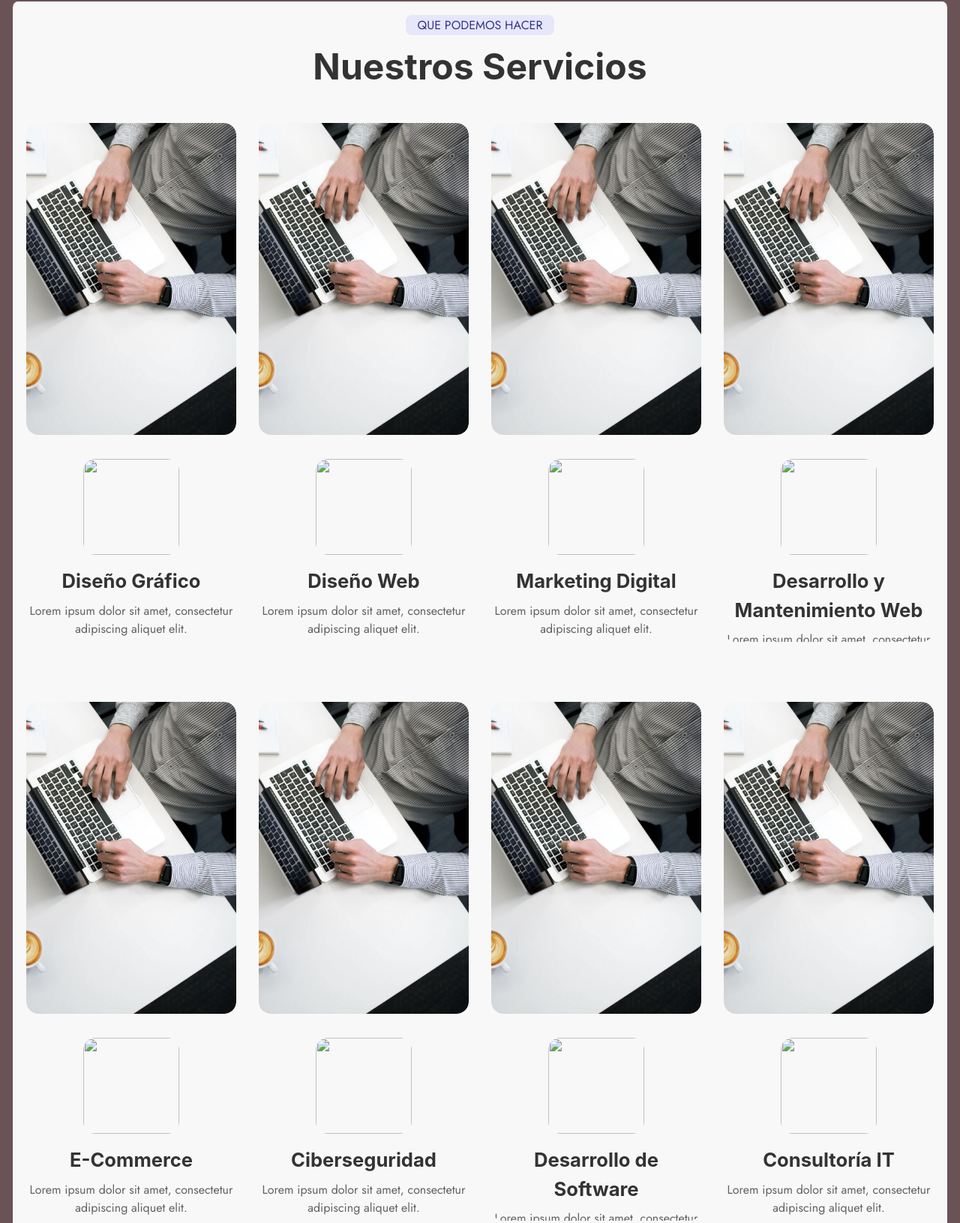
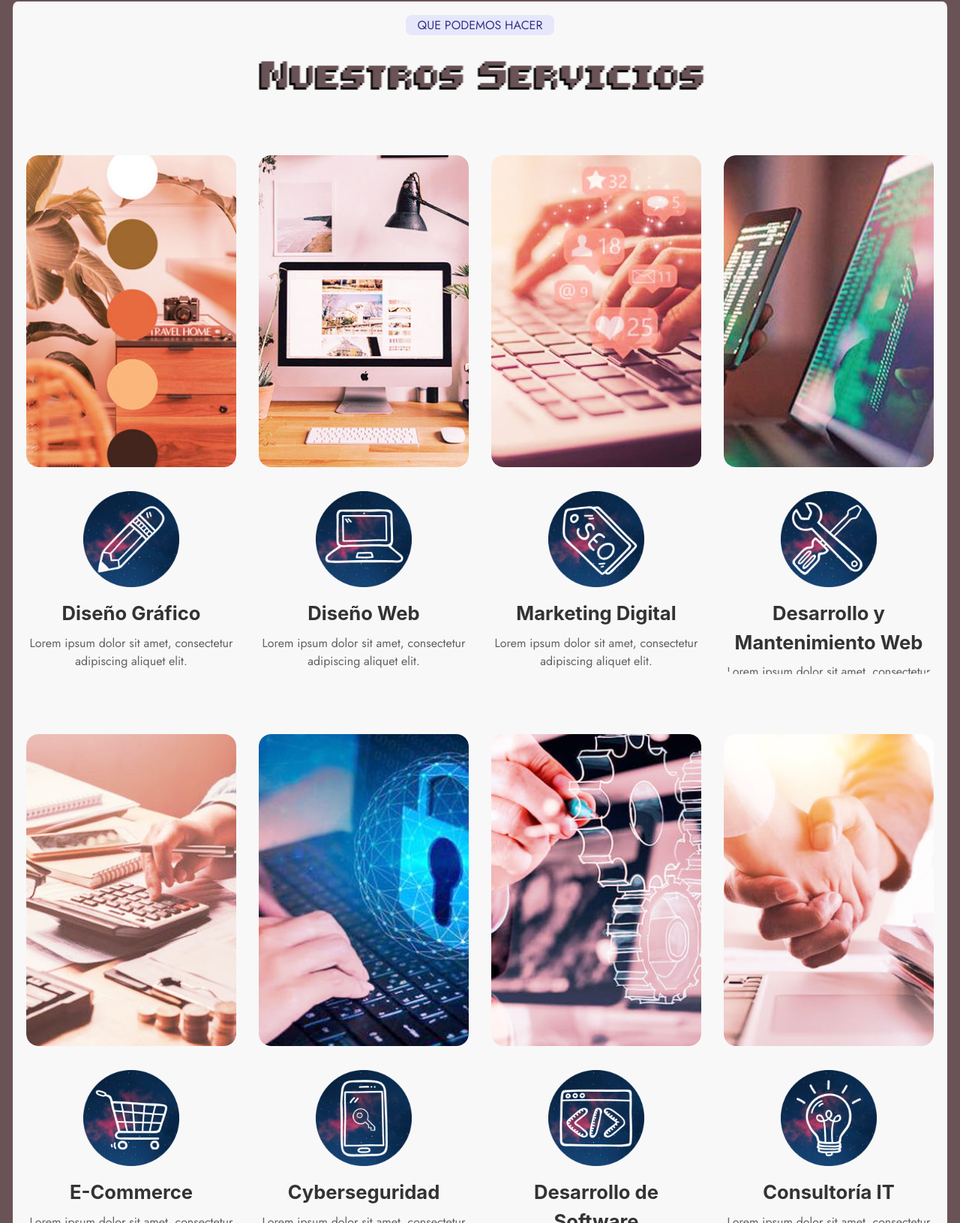
Before and after one commit to nicolaszajic/heavendiseit, a plain HTML site: page index.html in a window 1280 px wide. Shown: the part 936-2567 px from the top of the page at 75% size. Drawn offline with Linux system fonts and the light colour scheme; files whose address does not match are found by name; a web font is replaced by a local one.

Commit message:
nuestros servicios fix

```diff
--- a/assets/mobirise/css/mbr-additional.css
+++ b/assets/mobirise/css/mbr-additional.css
@@ -1,4 +1,4 @@
-@import url(https://fonts.googleapis.com/css?family=MuseoModerno:100,200,300,400,500,600,700,800,900&amp;display=swap);
+    @import url(https://fonts.googleapis.com/css?family=MuseoModerno:100,200,300,400,500,600,700,800,900&amp;display=swap);
 @import url(https://fonts.googleapis.com/css?family=Jost:100,200,300,400,500,600,700,800,900,100i,200i,300i,400i,500i,600i,700i,800i,900i&amp;display=swap);
 body {
     font-family: 8-bit-hud, Jost;
@@ -3382,3 +3382,19 @@ a {
 #image-svg {
     height: 84%;
 }
+
+.section-services {
+    height: 10vh!important;
+}
+
+@media (min-width: 767px) {
+    .section-services {
+        width: 70%;
+        display: initial;
+    }
+}
+
+@media (min-width: 991px) {
+    .section-services {
+        width: 50%;
+    }
--- a/index.html
+++ b/index.html
@@ -154,7 +154,12 @@
                         <div class="align-wrapper align-center">
                             <h5 class="main-sub-title mbr-fonts-style mb-3 display-4">QUE PODEMOS HACER</h5>
                         </div>
-                        <h4 class="mbr-section-title mbr-fonts-style align-center mb-4 display-2"><strong>Nuestros Servicios</strong></h4>
+                        <h4 class="mbr-section-title mbr-fonts-style align-center mb-4 display-2">
+                            <!--<strong>Nuestros Servicios</strong>-->
+
+                            <img class="section-services" src="assets/images/Nuestros Servicios.png" alt="">
+
+                        </h4>
 
                     </div>
 
@@ -162,7 +167,7 @@
                         <div class="card">
                             <div class="card-wrapper">
                                 <div class="img-wrapper">
-                                    <img src="assets/images/01.jpg" alt="Mobirise">
+                                    <img src="assets/images/Servicios/1- Diseño Grafico.jpg" alt="Mobirise">
                                 </div>
                                 <div class="card-box align-center">
                                     <h4 class="card-title mbr-fonts-style align-center mb-2 display-7"><strong>Diseño Gráfico</strong></h4>
@@ -176,7 +181,7 @@
                                 <!--<span class="mbr-iconfont mobi-mbri-setting mobi-mbri"></span>-->
 
                                 <div class="icono-serv">
-                                    <img src="assets/images/Diseño Grafico.png" alt="">
+                                    <img src="assets/images/Nuevos/Diseño Grafico.png" alt="">
                                 </div>
 
                                 <div class="card">
@@ -191,7 +196,7 @@
                         <div class="card">
                             <div class="card-wrapper">
                                 <div class="img-wrapper">
-                                    <img src="assets/images/01.jpg" alt="Mobirise">
+                                    <img src="assets/images/Servicios/2- Diseño web.jpg" alt="Mobirise">
                                 </div>
                                 <div class="card-box align-center">
                                     <h4 class="card-title mbr-fonts-style align-center mb-2 display-7"><strong>Diseño Web</strong></h4>
@@ -202,7 +207,7 @@
                         <div class="features1 cid-s5z3G3tRUQ" id="features01-b">
                             <div class="card-wrapper">
                                 <div class="icono-serv">
-                                    <img src="assets/images/Diseño Web.png" alt="">
+                                    <img src="assets/images/Nuevos/Diseño Web.png" alt="">
                                 </div>
                                 <div class="card">
                                     <h4 class="card-title mbr-fonts-style mb-2 display-5"><strong>Diseño Web</strong></h4>
@@ -216,7 +221,7 @@
                         <div class="card">
                             <div class="card-wrapper">
                                 <div class="img-wrapper">
-                                    <img src="assets/images/01.jpg" alt="Mobirise">
+                                    <img src="assets/images/Servicios/3 - Marketing Digital.jpg" alt="Mobirise">
                                 </div>
                                 <div class="card-box align-center">
                                     <h4 class="card-title mbr-fonts-style align-center mb-2 display-7"><strong>Marketing Digital</strong></h4>
@@ -227,7 +232,7 @@
                         <div class="features1 cid-s5z3G3tRUQ" id="features01-b">
                             <div class="card-wrapper">
                                 <div class="icono-serv">
-                                    <img src="assets/images/Marketing Digital.png" alt="">
+                                    <img src="assets/images/Nuevos/marketing digital.png" alt="">
                                 </div>
                                 <div class="card">
                                     <h4 class="card-title mbr-fonts-style mb-2 display-5"><strong>Marketing Digital</strong></h4>
@@ -241,7 +246,7 @@
                         <div class="card">
                             <div class="card-wrapper">
                                 <div class="img-wrapper">
-                                    <img src="assets/images/01.jpg" alt="Mobirise">
+                                    <img src="assets/images/Servicios/4 - Desarrollo y mantenimiento web.jpg" alt="Mobirise">
                                 </div>
                                 <div class="card-box align-center">
                                     <h4 class="card-title mbr-fonts-style align-center mb-2 display-7"><strong>Desarrollo y Mantenimiento Web</strong></h4>
@@ -252,7 +257,7 @@
                         <div class="features1 cid-s5z3G3tRUQ" id="features01-b">
                             <div class="card-wrapper">
                                 <div class="icono-serv">
-                                    <img src="assets/images/Desarrollo y Mantenimiento WEB.png" alt="">
+                                    <img src="assets/images/Nuevos/mantenimiento y desarrollo web.png" alt="">
                                 </div>
                                 <div class="card">
                                     <h4 class="card-title mbr-fonts-style mb-2 display-5"><strong>Desarrollo y Mantenimiento Web</strong></h4>
@@ -266,7 +271,7 @@
                         <div class="card">
                             <div class="card-wrapper">
                                 <div class="img-wrapper">
-                                    <img src="assets/images/01.jpg" alt="Mobirise">
+                                    <img src="assets/images/Servicios/5 - Ecommerce.jpg" alt="Mobirise">
                                 </div>
                                 <div class="card-box align-center">
                                     <h4 class="card-title mbr-fonts-style align-center mb-2 display-7"><strong>E-Commerce</strong></h4>
@@ -277,7 +282,7 @@
                         <div class="features1 cid-s5z3G3tRUQ" id="features01-b">
                             <div class="card-wrapper">
                                 <div class="icono-serv">
-                                    <img src="assets/images/Ecommerce.png" alt="">
+                                    <img src="assets/images/Nuevos/Ecommerce.png" alt="">
                                 </div>
                                 <div class="card">
                                     <h4 class="card-title mbr-fonts-style mb-2 display-5"><strong>E-Commerce</strong></h4>
@@ -291,10 +296,10 @@
                         <div class="card">
                             <div class="card-wrapper">
                                 <div class="img-wrapper">
-                                    <img src="assets/images/01.jpg" alt="Mobirise">
+                                    <img src="assets/images/Servicios/6 - Cyberseguridad.jpg" alt="Mobirise">
                                 </div>
                                 <div class="card-box align-center">
-                                    <h4 class="card-title mbr-fonts-style align-center mb-2 display-7"><strong>Ciberseguridad</strong></h4>
+                                    <h4 class="card-title mbr-fonts-style align-center mb-2 display-7"><strong>Cyberseguridad</strong></h4>
                                     <p class="mbr-text mbr-semibold mbr-fonts-style mb-4 display-4">VER MÁS<br></p>
                                 </div>
                             </div>
@@ -302,10 +307,10 @@
                         <div class="features1 cid-s5z3G3tRUQ" id="features01-b">
                             <div class="card-wrapper">
                                 <div class="icono-serv">
-                                    <img src="assets/images/Cyberseguridad.png" alt="">
+                                    <img src="assets/images/Nuevos/Cyberseguridad.png" alt="">
                                 </div>
                                 <div class="card">
-                                    <h4 class="card-title mbr-fonts-style mb-2 display-5"><strong>Ciberseguridad</strong></h4>
+                                    <h4 class="card-title mbr-fonts-style mb-2 display-5"><strong>Cyberseguridad</strong></h4>
                                     <h5 class="card-text mbr-fonts-style display-4">Lorem ipsum dolor sit amet, consectetur adipiscing aliquet elit.
                                     </h5>
                                 </div>
@@ -316,7 +321,7 @@
                         <div class="card">
                             <div class="card-wrapper">
                                 <div class="img-wrapper">
-                                    <img src="assets/images/01.jpg" alt="Mobirise">
+                                    <img src="assets/images/Servicios/7 - Desarrollo software.jpg" alt="Mobirise">
                                 </div>
                                 <div class="card-box align-center">
                                     <h4 class="card-title mbr-fonts-style align-center mb-2 display-7"><strong>Desarrollo de Software</strong></h4>
@@ -327,7 +332,7 @@
                         <div class="features1 cid-s5z3G3tRUQ" id="features01-b">
                             <div class="card-wrapper">
                                 <div class="icono-serv">
-                                    <img src="assets/images/Desarrollo de Software.png" alt="">
+                                    <img src="assets/images/Nuevos/desarrollo de software.png" alt="">
                                 </div>
                                 <div class="card">
                                     <h4 class="card-title mbr-fonts-style mb-2 display-5"><strong>Desarrollo de Software</strong></h4>
@@ -341,7 +346,7 @@
                         <div class="card">
                             <div class="card-wrapper">
                                 <div class="img-wrapper">
-                                    <img src="assets/images/01.jpg" alt="Mobirise">
+                                    <img src="assets/images/Servicios/8 - consultoria.jpg" alt="Mobirise">
                                 </div>
                                 <div class="card-box align-center">
                                     <h4 class="card-title mbr-fonts-style align-center mb-2 display-7"><strong>Consultoría IT</strong></h4>
@@ -352,7 +357,7 @@
                         <div class="features1 cid-s5z3G3tRUQ" id="features01-b">
                             <div class="card-wrapper">
                                 <div class="icono-serv">
-                                    <img src="assets/images/Consultoria IT.png" alt="">
+                                    <img src="assets/images/Nuevos/Consutoria It.png" alt="">
                                 </div>
                                 <div class="card">
                                     <h4 class="card-title mbr-fonts-style mb-2 display-5"><strong>Consultoría IT</strong></h4>
```
Also changed, not shown: assets/images/Nuestros Servicios.png (added), assets/images/Nuevos/Consutoria It.png (added), assets/images/Nuevos/Cyberseguridad.png (added), assets/images/Nuevos/Diseño Grafico.png (added), assets/images/Nuevos/Diseño Web.png (added), assets/images/Nuevos/Ecommerce.png (added), assets/images/Nuevos/desarrollo de software.png (added), assets/images/Nuevos/mantenimiento y desarrollo web.png (added), assets/images/Nuevos/marketing digital.png (added), assets/images/Servicios/1- Diseño Grafico.jpg (added), assets/images/Servicios/2- Diseño web.jpg (added), assets/images/Servicios/3 - Marketing Digital.jpg (added), assets/images/Servicios/4 - Desarrollo y mantenimiento web.jpg (added), assets/images/Servicios/5 - Ecommerce.jpg (added), 3 more files.
